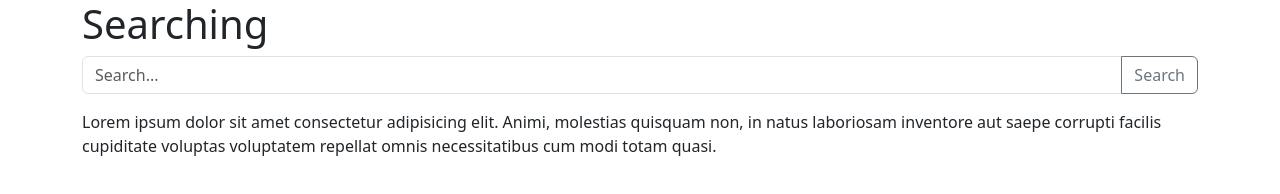
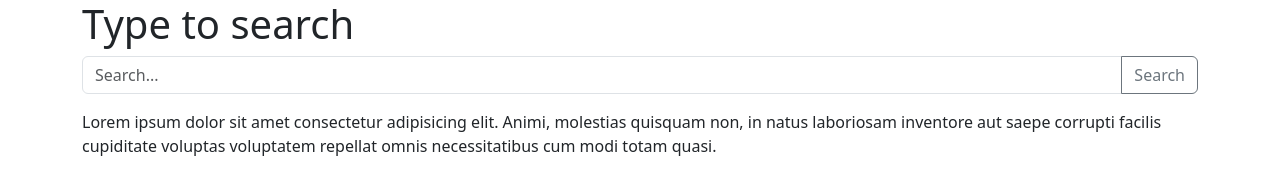
Before and after one commit to Rayan200013/coderbyte, a plain HTML site: page index.html in a window 1280 px wide. Drawn offline with nearby package versions, Linux system fonts and the light colour scheme.

Commit message:
search commit

```diff
--- a/index.html
+++ b/index.html
@@ -19,7 +19,7 @@
   </head>
   <body>
     <div class="container">
-      <h1>Searching</h1>
+      <h1>Type to search</h1>
 
       <!-- Search input -->
       <div class="input-group mb-3">
```
